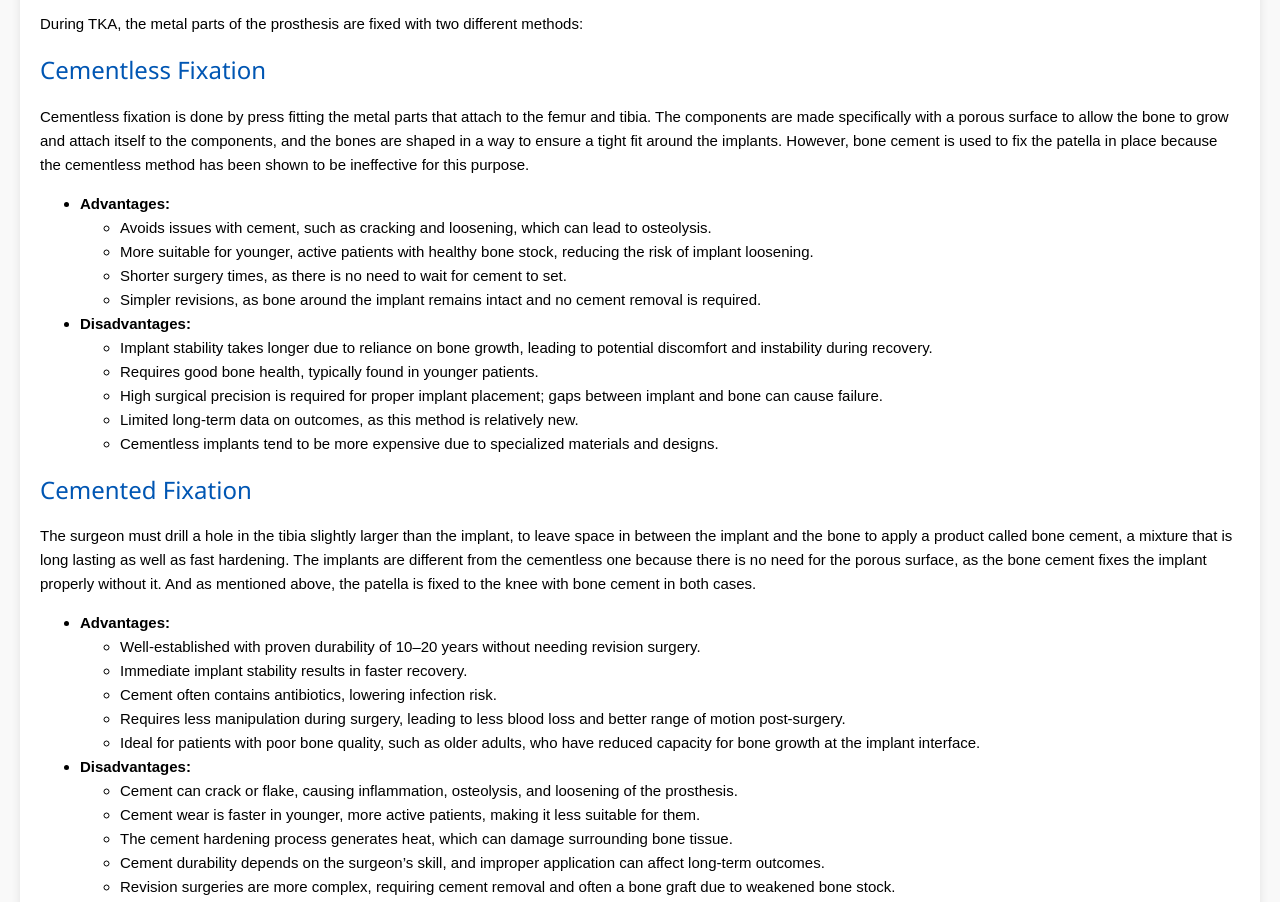
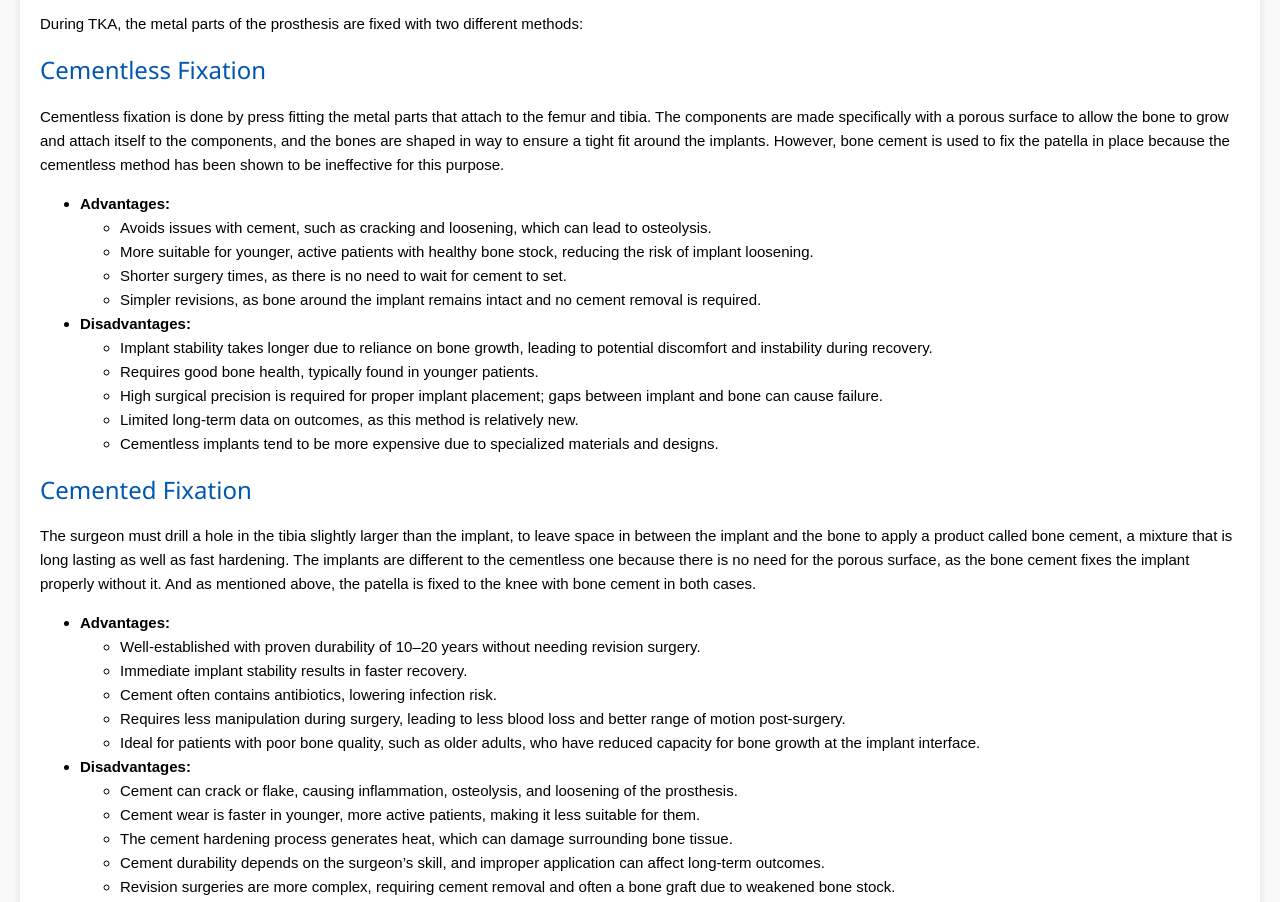
Before and after one commit to Emil-Morgan/FY6885727, a plain HTML site: page index.html in a window 1280 px wide. Shown: the part 1056-1958 px from the top of the page. Drawn offline with nearby package versions, Linux system fonts and the light colour scheme.

Commit message:
Update index.html

```diff
--- a/index.html
+++ b/index.html
@@ -90,7 +90,7 @@
         </p>
 
         <h3>Cementless Fixation</h3>
-        <p>Cementless fixation is done by press fitting the metal parts that attach to the femur and tibia. The components are made specifically with a porous surface to allow the bone to grow and attach itself to the components, and the bones are shaped in a way to ensure a tight fit around the implants.
+<p>Cementless fixation is done by press fitting the metal parts that attach to the femur and tibia. The components are made specifically with a porous surface to allow the bone to grow and attach itself to the components, and the bones are shaped in way to ensure a tight fit around the implants.
     However, bone cement is used to fix the patella in place because the cementless method has been shown to be ineffective for this purpose.
 </p>
 <ul>
@@ -116,7 +116,7 @@
 <h3>Cemented Fixation</h3>
 <p>
    The surgeon must drill a hole in the tibia slightly larger than the implant, to leave space in between the implant and the bone to apply a product called bone cement, a mixture that is long lasting as well as fast hardening.
-            The implants are different from the cementless one because there is no need for the porous surface, as the bone cement fixes the implant properly without it. And as mentioned above, the patella is fixed to the knee with bone cement in both cases.
+    The implants are different to the cementless one because there is no need for the porous surface, as the bone cement fixes the implant properly without it. And as mentioned above, the patella is fixed to the knee with bone cement in both cases.
 </p>
 <ul>
     <li><b>Advantages:</b>
@@ -138,6 +138,7 @@
         </ul>
     </li>
 </ul>
+
 
         <h3>Comparison Table</h3>
         <table>
@@ -197,6 +198,7 @@
             The main driver for selecting cement or cementless TKA procedure main differences is the age of the patient, which in turn is related to the patient’s overall health and bone quality. The skill and familiarity of the surgeon with the procedure is also a factor.
 Cementless TKA: Best suited for younger, active patients with excellent bone quality. It relies on biological fixation, offering potential for greater longevity and more straight forward revision surgery. The procedure requires shorter surgical time but demands high surgical precision and may result in first instability. It is costly, and long-term data on outcomes is still limited.
 Cemented TKA: Ideal for older patients or those with poor bone quality, as it provides immediate stability through bone cement. Recovery is quicker, and infection risk is reduced due to antibiotic-laden cement. However, the cement can wear or fracture over time, leading to loosening and potential need for complex revision surgeries.
+
         </p>
     </div>
 
@@ -209,8 +211,8 @@
         const wordCount = content.split(/\s+/).filter(word => word.length > 0).length;
         document.getElementById('wordCount').innerText = Word Count: ${wordCount};
     </script>
-
-
+</body>
+</html>
 <h2>References</h2>
 <div class="references">
     <ol>
```
Lines whose indentation alone changed are shown as unchanged.
